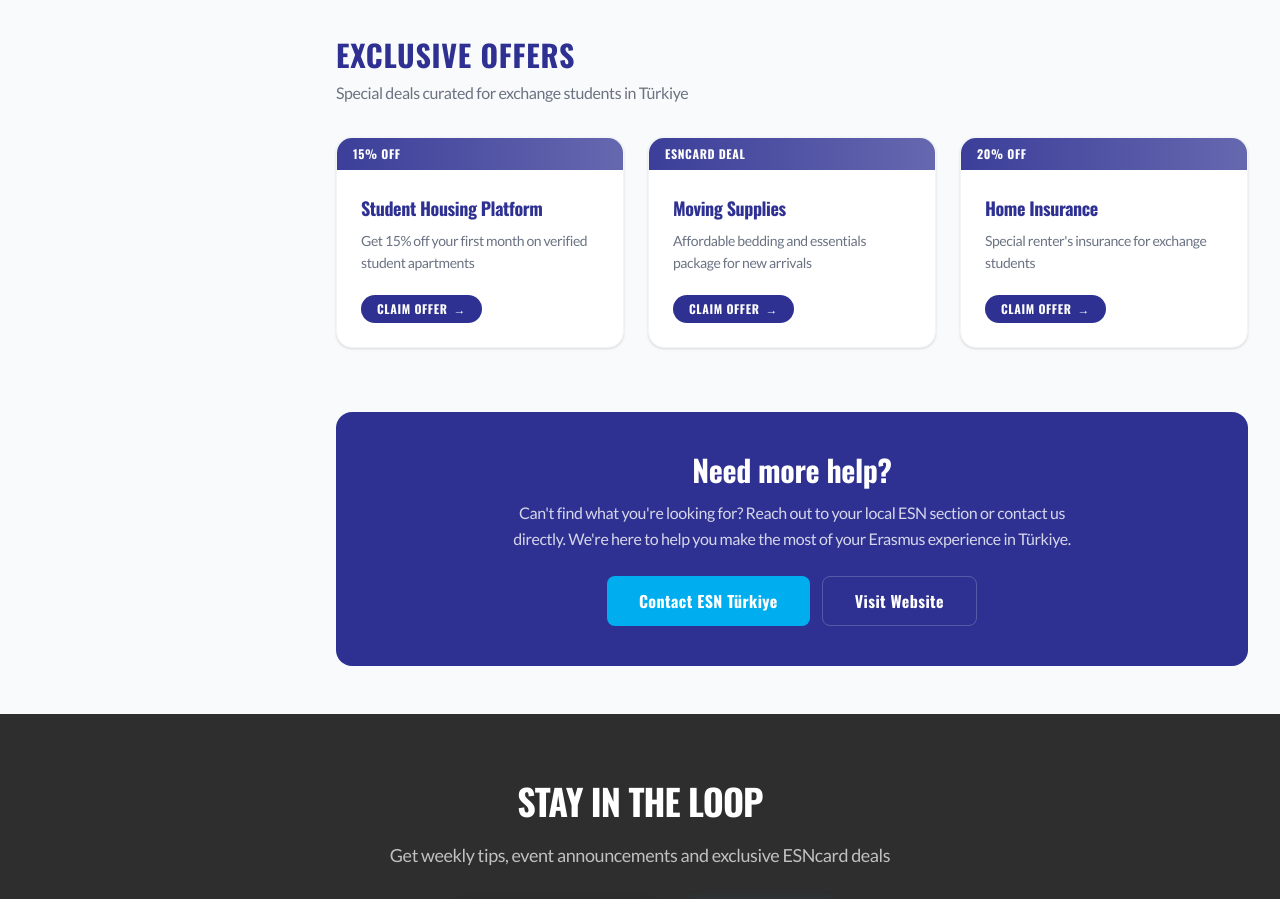
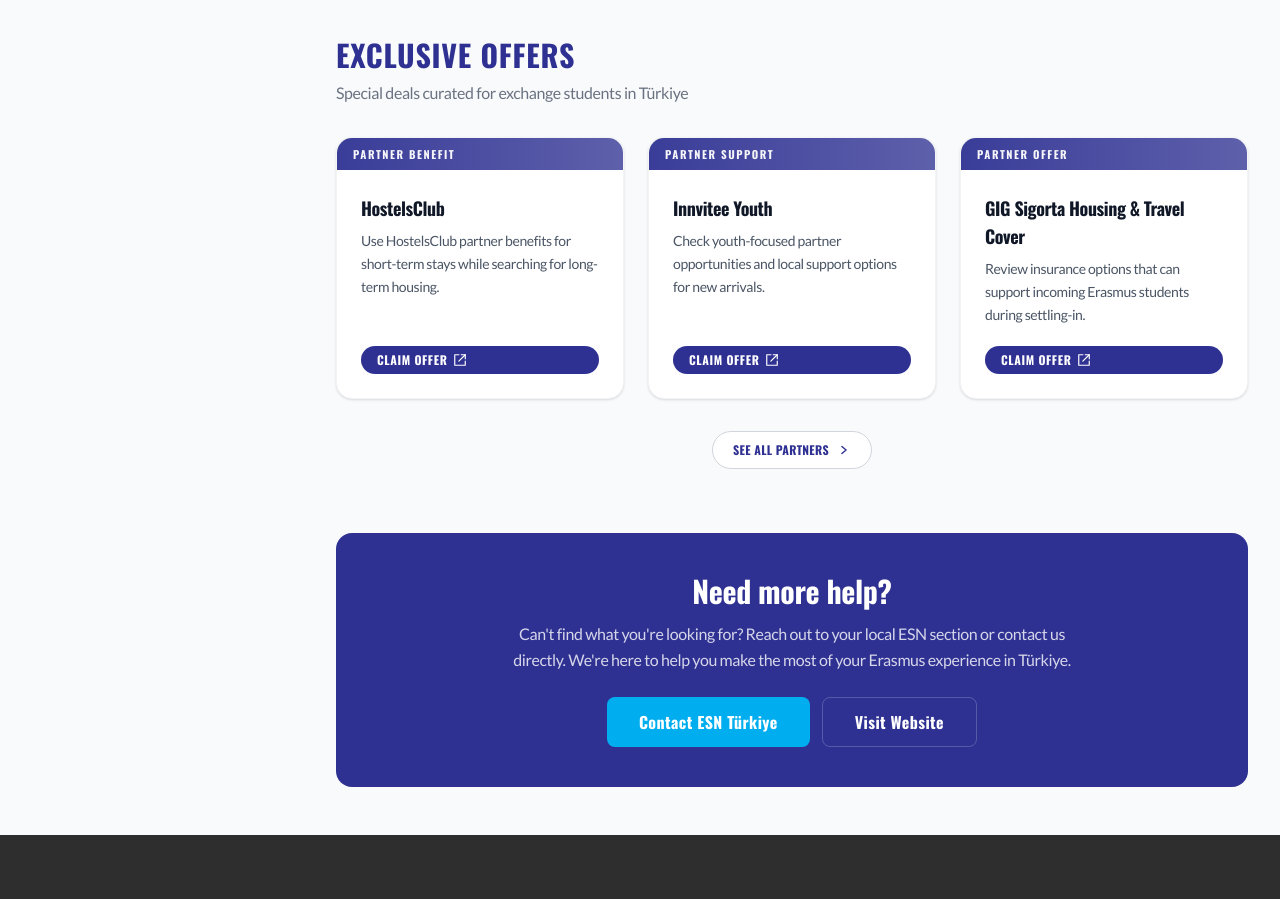
Before and after one commit to ESNTurkiye/ESN-GO, a Next.js app in the folder apps/frontend/: page /guide/accommodation in a window 1280 px wide. Shown: the part 2060-2959 px from the top of the page. Built offline with nearby package versions, Linux system fonts and the light colour scheme.

Commit message:
feat: Partners ve Exclusive Offers akisi gelistirildi
external partner link yonlendirmelerini MDX offer link alaniyla esneklestirildi

```diff
--- a/apps/frontend/content/guide/accommodation.mdx
+++ b/apps/frontend/content/guide/accommodation.mdx
@@ -4,15 +4,18 @@
 icon: "🏠"
 heroImage: "https://images.unsplash.com/photo-1555854877-bab0e564b8d5"
 offers:
-  - title: "Student Housing Platform"
-    description: "Get 15% off your first month on verified student apartments"
-    discount: "15% OFF"
-  - title: "Moving Supplies"
-    description: "Affordable bedding and essentials package for new arrivals"
-    discount: "ESNcard Deal"
-  - title: "Home Insurance"
-    description: "Special renter's insurance for exchange students"
-    discount: "20% OFF"
+  - title: "HostelsClub"
+    description: "Use HostelsClub partner benefits for short-term stays while searching for long-term housing."
+    discount: "Partner Benefit"
+    link: "https://esnturkey.org/partners"
+  - title: "Innvitee Youth"
+    description: "Check youth-focused partner opportunities and local support options for new arrivals."
+    discount: "Partner Support"
+    link: "https://esnturkey.org/partners"
+  - title: "GIG Sigorta Housing & Travel Cover"
+    description: "Review insurance options that can support incoming Erasmus students during settling-in."
+    discount: "Partner Offer"
+    link: "https://esnturkey.org/partners/gig-sigorta"
 ---
 
 ## Finding Your Home in Türkiye
--- a/apps/frontend/content/guide/banking.mdx
+++ b/apps/frontend/content/guide/banking.mdx
@@ -4,15 +4,18 @@
 icon: "🏦"
 heroImage: "https://images.unsplash.com/photo-1601597111158-2fceff292cdc"
 offers:
-  - title: "Wise Student Account"
-    description: "Fee-free first international transfer up to €500"
-    discount: "Free Transfer"
-  - title: "Ziraat Student Package"
-    description: "No monthly fees + free debit card for exchange students"
-    discount: "Free Account"
-  - title: "Revolut Premium Trial"
-    description: "3 months free premium with .edu email verification"
-    discount: "3 Months Free"
+  - title: "QS Student Resources"
+    description: "Access student-focused partner resources that can support financial and planning decisions."
+    discount: "Partner Resource"
+    link: "https://esnturkey.org/partners"
+  - title: "Travelinsightpedia Membership"
+    description: "Discover membership-based partner content useful for planning Erasmus expenses and routes."
+    discount: "Membership Access"
+    link: "https://esnturkey.org/partners?page=1"
+  - title: "GIG Sigorta Erasmus Insurance"
+    description: "Reasonably priced insurance options for incoming and outgoing Erasmus students."
+    discount: "Partner Offer"
+    link: "https://esnturkey.org/partners/gig-sigorta"
 ---
 
 ## Managing Your Money in Türkiye
--- a/apps/frontend/content/guide/esn-card.mdx
+++ b/apps/frontend/content/guide/esn-card.mdx
@@ -7,12 +7,15 @@
   - title: "ESNcard App"
     description: "Download the app to unlock all your benefits instantly"
     discount: "Free App"
-  - title: "Ryanair Discount"
-    description: "Up to 15% off on 4 flights per year in Europe"
-    discount: "15% OFF"
-  - title: "Hostelworld Bonus"
-    description: "25% off hostel bookings in 36,000+ hostels"
-    discount: "25% OFF"
+    link: "https://esnturkey.org/partners"
+  - title: "Drops | ESNcard"
+    description: "Direct ESNcard-related partner integration for student benefits."
+    discount: "ESNcard Partner"
+    link: "https://esnturkey.org/partners"
+  - title: "QS Student Partner"
+    description: "Access student services and content through the QS partner channel."
+    discount: "Student Access"
+    link: "https://esnturkey.org/partners"
 ---
 
 ## Your Magic Pass: ESNcard
--- a/apps/frontend/content/guide/neighborhood.mdx
+++ b/apps/frontend/content/guide/neighborhood.mdx
@@ -4,12 +4,14 @@
 icon: "🏘"
 heroImage: "https://images.unsplash.com/photo-1524231757912-21f4fe3a7200"
 offers:
-  - title: "Local Buddy Program"
-    description: "Get paired with a Turkish student who knows your neighborhood"
-    discount: "Free"
-  - title: "City Transport Card"
-    description: "Student discount on İstanbulkart, AnkaraKart, İzmirim Kart"
-    discount: "50% OFF"
+  - title: "Sıfırdan Globale"
+    description: "Review local orientation and adaptation-focused partner resources."
+    discount: "Community Partner"
+    link: "https://esnturkey.org/partners"
+  - title: "Yönderle"
+    description: "Explore mentorship-style partner support for navigating new neighborhoods and routines."
+    discount: "Mentorship Partner"
+    link: "https://esnturkey.org/partners?page=1"
 ---
 
 ## Know Your Neighborhood
--- a/apps/frontend/content/guide/sim-card.mdx
+++ b/apps/frontend/content/guide/sim-card.mdx
@@ -4,12 +4,14 @@
 icon: "📱"
 heroImage: "https://images.unsplash.com/photo-1516321318423-f06f85e504b3"
 offers:
-  - title: "Turkcell Tourist SIM"
-    description: "20GB data + 200 min calls for your first month"
-    discount: "ESNcard Special"
-  - title: "Vodafone Student Pack"
-    description: "Extra 5GB bonus data when you show your ESNcard"
-    discount: "5GB Bonus"
+  - title: "LINK by Superpedestrian"
+    description: "Explore city mobility partner options that help you stay connected while moving around."
+    discount: "Partner Access"
+    link: "https://esnturkey.org/partners"
+  - title: "TikTak Mobility"
+    description: "Check app-based mobility partner offers useful for day-to-day Erasmus life."
+    discount: "Partner Deal"
+    link: "https://esnturkey.org/partners?page=1"
 ---
 
 ## Staying Connected in Türkiye
--- a/apps/frontend/content/guide/weekend.mdx
+++ b/apps/frontend/content/guide/weekend.mdx
@@ -4,15 +4,18 @@
 icon: "🏔"
 heroImage: "https://images.unsplash.com/photo-1506905925346-21bda4d32df4"
 offers:
-  - title: "Pegasus Airlines"
-    description: "20% off domestic flights with ESNcard"
-    discount: "20% OFF"
-  - title: "Museum Pass Türkiye"
-    description: "Access 300+ museums and archaeological sites"
-    discount: "Student Price"
-  - title: "FlixBus Türkiye"
-    description: "10% off all intercity routes with ESNcard"
-    discount: "10% OFF"
+  - title: "TEMSA"
+    description: "Explore transport-focused partner channels for safer and more flexible weekend travel."
+    discount: "Transport Partner"
+    link: "https://esnturkey.org/partners?page=1"
+  - title: "TikTak"
+    description: "Use mobility partner options for short getaways and city-to-city weekend plans."
+    discount: "Mobility Partner"
+    link: "https://esnturkey.org/partners?page=1"
+  - title: "HostelsClub"
+    description: "Find partner-supported accommodation options for Erasmus weekend trips."
+    discount: "Stay Partner"
+    link: "https://esnturkey.org/partners"
 ---
 
 ## Explore Türkiye on Weekends
--- /dev/null
+++ b/apps/frontend/src/app/(main)/partners/page.tsx
@@ -0,0 +1,82 @@
+import Link from "next/link";
+import { getAllOffers } from "@/app/_lib/guides";
+
+export const metadata = {
+    title: "Partners — ESN GO",
+    description:
+        "Mock partners page for ESN GO offers and partner collaborations.",
+};
+
+export default async function PartnersPage() {
+    const offers = await getAllOffers();
+
+    return (
+        <div className="min-h-screen bg-gray-50 pt-20 md:pt-24">
+            <main className="mx-auto max-w-5xl px-4 py-10 sm:px-6 lg:px-8">
+                <section className="rounded-2xl border border-gray-100 bg-white p-8 shadow-sm md:p-12">
+                    <h1 className="mt-2 font-oswald text-3xl font-bold text-esn-dark-blue md:text-5xl">
+                        Partners (Mock)
+                    </h1>
+                    <p className="mt-4 max-w-2xl font-lato text-base text-gray-600 md:text-lg">
+                        This page stays as an in-project partner showcase. For
+                        detailed partner information and official offers, users
+                        are redirected to ESN Türkiye pages.
+                    </p>
+
+                    <div className="mt-8 grid grid-cols-1 gap-4 md:grid-cols-2">
+                        {offers.map((offer) => (
+                            <article
+                                key={`${offer.guideSlug}-${offer.title}`}
+                                className="rounded-xl border border-gray-200 bg-gray-50 p-5"
+                            >
+                                <p className="font-oswald text-xs uppercase tracking-wide text-esn-dark-blue">
+                                    {offer.discount}
+                                </p>
+                                <h2 className="mt-1 font-oswald text-xl font-bold text-esn-dark-blue">
+                                    {offer.title}
+                                </h2>
+                                <p className="mt-2 font-lato text-sm text-gray-600">
+                                    {offer.description}
+                                </p>
+                                <Link
+                                    href={offer.link ?? "/partners"}
+                                    className="mt-4 inline-flex items-center gap-2 font-oswald text-xs font-bold uppercase tracking-wide text-esn-dark-blue hover:text-esn-magenta"
+                                    target={
+                                        offer.link?.startsWith("http")
+                                            ? "_blank"
+                                            : undefined
+                                    }
+                                    rel={
+                                        offer.link?.startsWith("http")
+                                            ? "noopener noreferrer"
+                                            : undefined
+                                    }
+                                >
+                                    View Details on ESN Türkiye{" "}
+                                    <span aria-hidden="true">→</span>
+                                </Link>
+                            </article>
+                        ))}
+                    </div>
+
+                    <div className="mt-8 flex flex-wrap gap-3">
+                        <Link
+                            href="/guide/accommodation"
+                            className="inline-flex items-center rounded-full bg-esn-dark-blue px-5 py-2.5 font-oswald text-xs font-bold uppercase tracking-wide text-white transition-colors hover:bg-esn-magenta"
+                        >
+                            Back to Guide
+                        </Link>
+                        <Link
+                            href="https://esnturkey.org/partners"
+                            target="_blank"
+                            rel="noopener noreferrer"
+                            className="inline-flex items-center rounded-full border border-gray-300 bg-white px-5 py-2.5 font-oswald text-xs font-bold uppercase tracking-wide text-esn-dark-blue transition-colors hover:border-esn-dark-blue hover:bg-gray-50"
+                        >
+                            Visit ESN Türkiye Partners
+                        </Link>
+                    </div>
+                </section>
+            </main>
+        </div>
+    );
+}
--- a/apps/frontend/src/app/_components/guide/ExclusiveOffers.tsx
+++ b/apps/frontend/src/app/_components/guide/ExclusiveOffers.tsx
@@ -1,3 +1,4 @@
+import Link from "next/link";
 import type { ExclusiveOffer } from "@/app/_lib/guides/types";
 
 interface ExclusiveOffersProps {
@@ -23,10 +24,14 @@
             </p>
 
             <div className="grid grid-cols-1 sm:grid-cols-2 lg:grid-cols-3 gap-4 md:gap-6">
-                {offers.map((offer) => (
+                {offers.map((offer) => {
+                    const href = offer.link ?? "/partners";
+                    const isExternal = href.startsWith("http");
+
+                    return (
                         <article
                             key={`${offer.title}-${offer.discount}`}
-                        className="bg-white rounded-2xl border border-gray-100 shadow-sm hover:shadow-lg transition-all duration-300 overflow-hidden group"
+                            className="flex flex-col bg-white rounded-2xl border border-gray-100 shadow-sm hover:shadow-lg transition-all duration-300 overflow-hidden group"
                         >
                             {/* Köşe glow */}
                             <div
@@ -36,33 +41,89 @@
 
                             {/* Discount badge */}
                             <div
-                            className="px-4 py-2 text-white text-xs font-oswald font-bold tracking-wider uppercase"
+                                className="px-4 py-2 text-white/95 text-[11px] font-oswald font-bold tracking-[0.14em] uppercase"
                                 style={{
-                                background: `linear-gradient(90deg, ${color}ee, ${color}bb)`,
+                                    background: `linear-gradient(90deg, ${color}f0, ${color}c5)`,
                                 }}
                             >
                                 {offer.discount}
                             </div>
 
-                        <div className="p-5 md:p-6">
-                            <h3 className="font-oswald font-bold text-esn-dark-blue text-lg mb-2">
+                            {/* Offer details */}
+                            <div className="flex flex-1 flex-col p-5 md:p-6">
+                                <h3 className="font-oswald font-bold text-gray-900 text-lg mb-2">
                                     {offer.title}
                                 </h3>
-                            <p className="font-lato text-gray-500 text-sm leading-relaxed mb-5">
+                                <p className="font-lato text-gray-600 text-sm leading-relaxed mb-5">
                                     {offer.description}
                                 </p>
-                            <button
-                                type="button"
-                                className="inline-flex items-center gap-1.5 rounded-full px-4 py-1.5 font-oswald text-xs font-bold uppercase tracking-wider text-white transition-all duration-200 hover:opacity-90 active:scale-95"
+                                <Link
+                                    href={href}
+                                    className="mt-auto inline-flex items-center gap-1.5 rounded-full px-4 py-1.5 font-oswald text-xs font-bold uppercase tracking-wider text-white transition-all duration-200 hover:opacity-90 active:scale-95"
                                     style={{ backgroundColor: color }}
                                     aria-label={`Claim offer: ${offer.title}`}
+                                    target={isExternal ? "_blank" : undefined}
+                                    rel={
+                                        isExternal
+                                            ? "noopener noreferrer"
+                                            : undefined
+                                    }
                                 >
                                     Claim Offer
-                                <span aria-hidden="true">→</span>
-                            </button>
+                                    {isExternal ? (
+                                        <svg
+                                            className="h-3.5 w-3.5"
+                                            viewBox="0 0 24 24"
+                                            fill="none"
+                                            stroke="currentColor"
+                                            strokeWidth={2}
+                                            strokeLinecap="round"
+                                            strokeLinejoin="round"
+                                            aria-hidden="true"
+                                        >
+                                            <path d="M14 3h7v7" />
+                                            <path d="M10 14 21 3" />
+                                            <path d="M21 14v7H3V3h7" />
+                                        </svg>
+                                    ) : (
+                                        <svg
+                                            className="h-3.5 w-3.5"
+                                            viewBox="0 0 20 20"
+                                            fill="none"
+                                            stroke="currentColor"
+                                            strokeWidth={2}
+                                            strokeLinecap="round"
+                                            strokeLinejoin="round"
+                                            aria-hidden="true"
+                                        >
+                                            <path d="M7 5l6 5-6 5" />
+                                        </svg>
+                                    )}
+                                </Link>
                             </div>
                         </article>
-                ))}
+                    );
+                })}
+            </div>
+            <div className="mt-8 flex justify-center">
+                <Link
+                    href="/partners"
+                    className="inline-flex items-center gap-2 rounded-full border border-gray-300 bg-white px-5 py-2.5 font-oswald text-xs font-bold uppercase tracking-wide text-esn-dark-blue transition-colors hover:border-esn-dark-blue hover:bg-gray-50"
+                >
+                    See All Partners
+                    <svg
+                        className="h-3.5 w-3.5"
+                        viewBox="0 0 20 20"
+                        fill="none"
+                        stroke="currentColor"
+                        strokeWidth={2}
+                        strokeLinecap="round"
+                        strokeLinejoin="round"
+                        aria-hidden="true"
+                    >
+                        <path d="M7 5l6 5-6 5" />
+                    </svg>
+                </Link>
             </div>
         </section>
     );
--- a/apps/frontend/src/app/_lib/guides/types.ts
+++ b/apps/frontend/src/app/_lib/guides/types.ts
@@ -3,6 +3,8 @@
     description: string;
     discount: string;
     link?: string;
+    guideSlug?: string;
+    guideTitle?: string;
 }
 
 export interface GuideCategory {
```
Also changed, not shown: apps/frontend/content/guide/booking.mdx (+8 -6 lines), apps/frontend/src/app/_lib/guides/index.ts (+12 -1 lines). Lines whose indentation alone changed are shown as unchanged.
